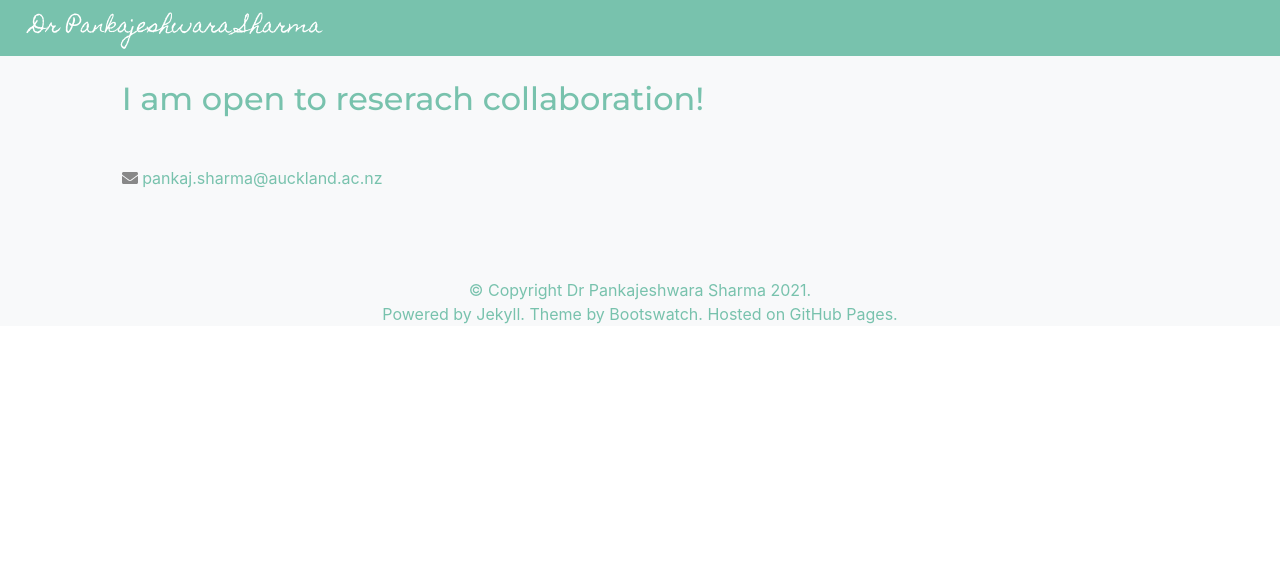
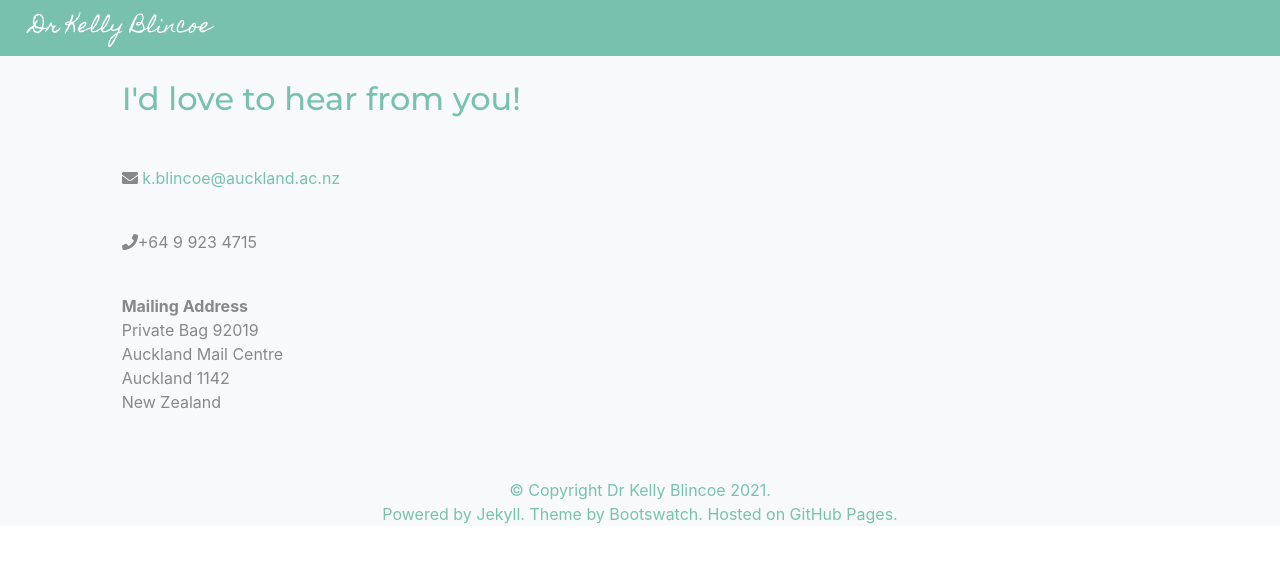
Before and after one commit to sharmapn/sharmapn.github.io, a Jekyll site: the page built from contact.md, in a window 1280 px wide. Shown: the top 563 px of the page. Built offline with Jekyll 4.4.1, drawn with Linux system fonts in a browser that asks for light colours; nearby versions of some CDN libraries; a style sheet for code colours, icons or effects is not loaded.

Commit message:
Add files via upload

```diff
--- a/_config.yml
+++ b/_config.yml
@@ -4,7 +4,7 @@ plugins:
 
 gems: ['jekyll/scholar']
 
-title: "Dr Pankajeshwara Sharma"
+title: "Dr Kelly Blincoe"
 
 scholar:
   style: _bibliography/acm-sigchi-proceedings.csl
--- a/contact.md
+++ b/contact.md
@@ -2,6 +2,19 @@
 layout: default
 title: Contact
 ---
-<h2 class="text-primary">I am open to reserach collaboration!</h2><br>
+<h2 class="text-primary">I'd love to hear from you!</h2><br>
 
-<span><i class="fa fa-envelope"></i><a href="mailto:pankaj.sharma@auckland.ac.nz" target="_blank"> pankaj.sharma@auckland.ac.nz</a></span><br><br>
+<span><i class="fa fa-envelope"></i><a href="mailto:k.blincoe@auckland.ac.nz" target="_blank"> k.blincoe@auckland.ac.nz</a></span><br><br>
+
+<span><i class="fa fa-phone"></i>+64 9 923 4715</span><br><br>
+
+<span><b>Mailing Address</b><br>
+Private Bag 92019<br>
+Auckland Mail Centre<br>
+Auckland 1142<br>
+New Zealand<br>
+</span>
+
+<div class="d-block d-sm-none" style="text-align: center;"><br>
+  or find me online ... <br>
+</div>
```
Also changed, not shown: Gemfile (added, +9 -0 lines), index.md (+4 -4 lines), service.md (added, +46 -0 lines), students.md (added, +23 -0 lines), teaching.md (+8 -1 lines), README.md, 1 other file.
